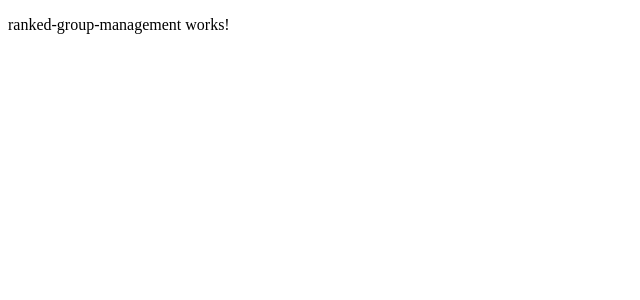
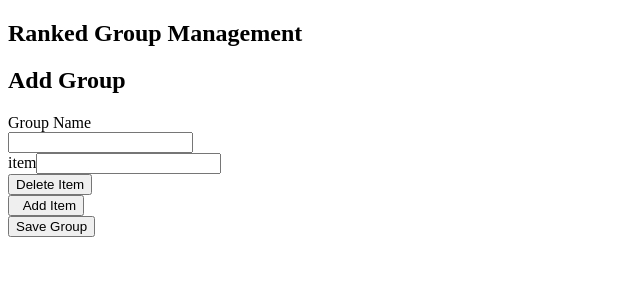
Before and after one commit to Jimeh87/angular-attack-2018, an Angular app: page /manage-ranked-group/1 in a window 1280 px wide. Shown: the top 300 px of the page, without its empty margins (0-640 px from the left). Built offline with nearby package versions, Linux system fonts and the light colour scheme.

Commit message:
Added ReactiveForm for the group management page

```diff
--- a/src/app/app.module.ts
+++ b/src/app/app.module.ts
@@ -9,6 +9,7 @@ import {HelloWorldComponent} from './hello-world/hello-world.component';
 import {RankedGroupManagementComponent} from './ranked-group-management/ranked-group-management.component';
 import {PageNotFoundComponent} from './page-not-found/page-not-found.component';
 import {RankedItemManagementComponent} from './ranked-item-management/ranked-item-management.component';
+import {ReactiveFormsModule} from "@angular/forms";
 
 const appRoutes: Routes = [
     {path: 'manage-ranked-group/:id', component: RankedGroupManagementComponent},
@@ -28,6 +29,7 @@ const appRoutes: Routes = [
     imports: [
         BrowserModule,
         HttpClientModule,
+        ReactiveFormsModule,
         RouterModule.forRoot(
             appRoutes,
             {enableTracing: true} // <-- debugging purposes only
--- a/src/app/ranked-group-management/ranked-group-management.component.html
+++ b/src/app/ranked-group-management/ranked-group-management.component.html
@@ -1,3 +1,42 @@
-<p>
-  ranked-group-management works!
-</p>
+<section class="hero is-dark">
+    <div class="hero-body">
+        <div class="container">
+            <h1 class="title">
+                Ranked Group Management
+            </h1>
+            <h2 class="subtitle">
+                Add Group
+            </h2>
+        </div>
+    </div>
+</section>
+
+<div class="container" [formGroup]="formGroup">
+
+    <div class="field">
+        <label class="label">Group Name</label>
+        <div class="control">
+            <input class="input" type="text" formControlName="groupName"/>
+        </div>
+    </div>
+
+    <div >
+        <div formArrayName="items" class="notification" *ngFor="let item of formGroup.get('items').controls; let i = index">
+            <div class="field-body" [formGroupName]="i">
+                <div class="field">
+                    <label class="label">item</label>
+                    <input class="input" type="text" formControlName="itemName"/>
+                </div>
+            </div>
+            <button class="delete" (click)="removeItem(i)">
+                <span>Delete Item</span>
+            </button>
+        </div>
+        <button class="button is-dark" (click)="addItem()">
+            <i class="fas fa-plus-circle"></i>&nbsp;
+            <span>Add Item</span>
+        </button>
+    </div>
+    <button class="button is-info is-pulled-right" (click)="submitForm()">Save Group </button>
+
+</div>
--- a/src/app/ranked-group-management/ranked-group-management.component.ts
+++ b/src/app/ranked-group-management/ranked-group-management.component.ts
@@ -1,4 +1,5 @@
 import { Component, OnInit } from '@angular/core';
+import {FormArray, FormBuilder, FormControl, FormGroup} from "@angular/forms";
 
 @Component({
   selector: 'app-ranked-group-management',
@@ -7,9 +8,38 @@ import { Component, OnInit } from '@angular/core';
 })
 export class RankedGroupManagementComponent implements OnInit {
 
-  constructor() { }
+  constructor(private fb: FormBuilder) { }
 
-  ngOnInit() {
-  }
+    formGroup: FormGroup;
 
+    ngOnInit() {
+        this.createForm();
+    }
+
+    createForm(): void {
+        this.formGroup = this.fb.group({
+            groupName: '',
+            items: this.fb.array([this.createItemForm()])
+        });
+    }
+
+    private createItemForm() {
+        return this.fb.group({
+            itemName: ''
+        });
+    }
+
+    addItem() {
+        const items = this.formGroup.get('items') as FormArray;
+        items.push(this.createItemForm());
+    }
+
+    removeItem(index: number) {
+        const items = this.formGroup.get('items') as FormArray;
+        items.removeAt(index);
+    }
+
+    submitForm() {
+        console.log("Input: " + JSON.stringify(this.formGroup.value))
+    }
 }
```
